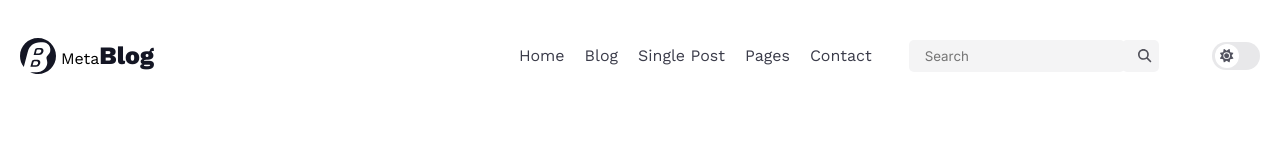
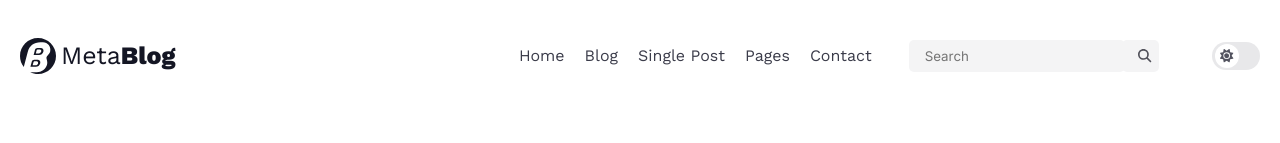
Before and after one commit to cenkbulbull/blog-challange, a Vue app: page / in a window 1280 px wide. Shown: the top 143 px of the page. Built offline with nearby package versions, Linux system fonts and the light colour scheme.

Commit message:
fix: wrong class name in navbar fixed

```diff
--- a/src/components/shared/AppNavbar.vue
+++ b/src/components/shared/AppNavbar.vue
@@ -26,7 +26,7 @@
             fill="#141624"
           />
         </svg>
-        <p class="navbarr__content-logo-text">
+        <p class="navbar__content-logo-text">
           Meta<span
             class="navbar__content-logo-text navbar__content-logo-text--bold"
             >Blog</span
```
